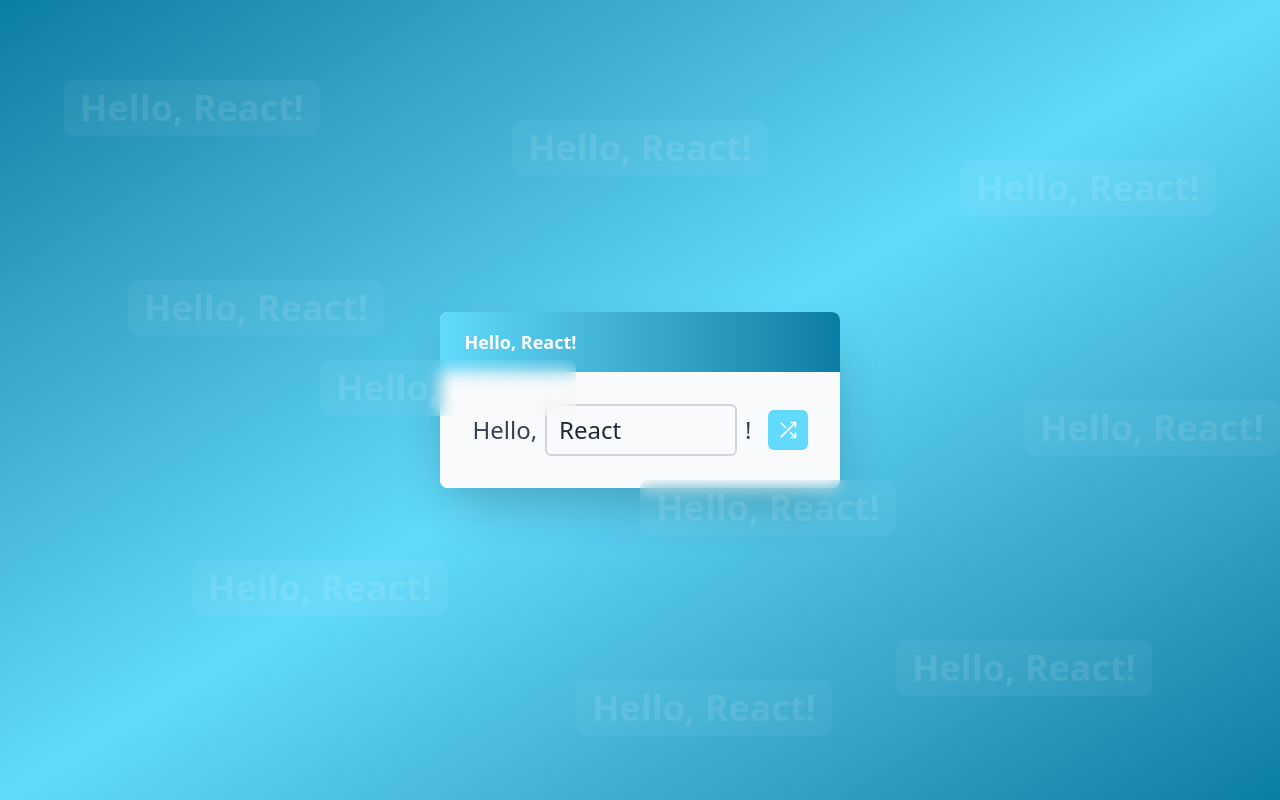
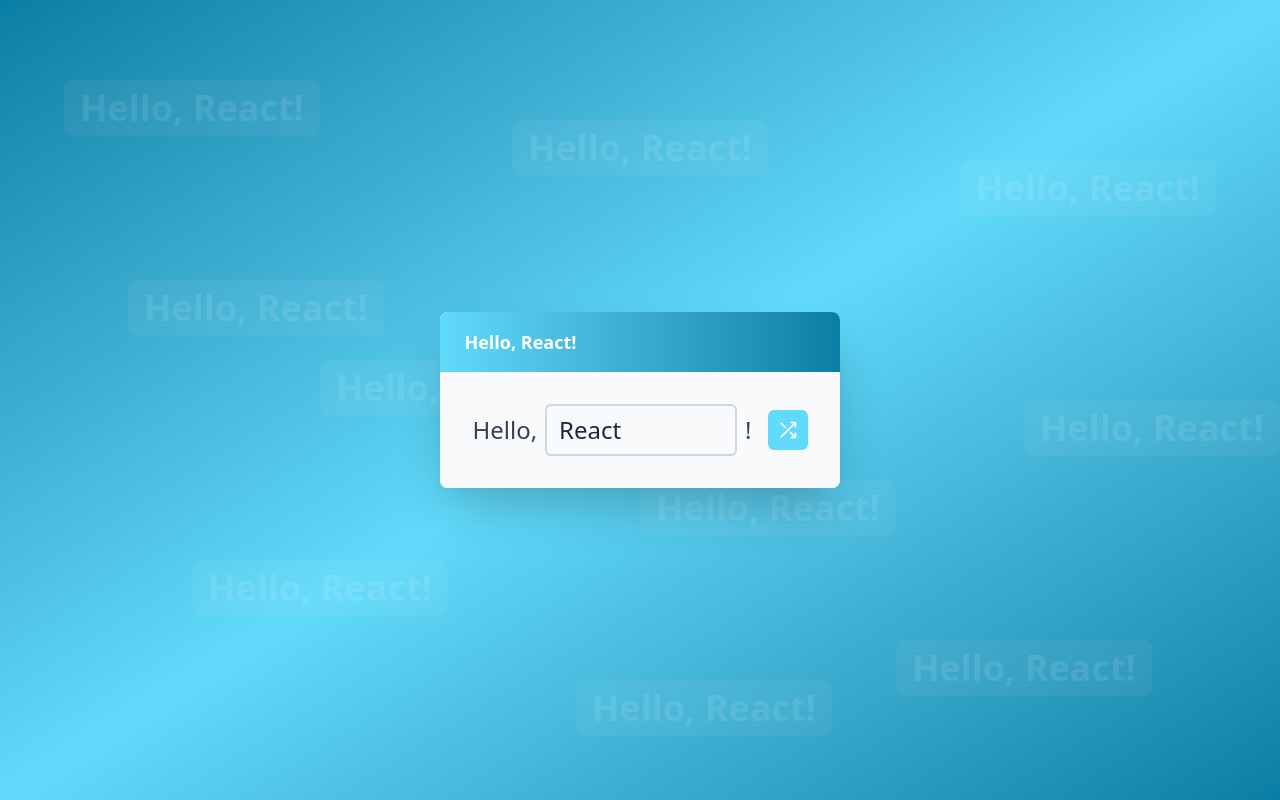
Before and after one commit to TheHelloWorldWriter/reacting, a React (Vite) app: page / in a window 1280 px wide. Built offline with nearby package versions, Linux system fonts and the light colour scheme.

Commit message:
Refactor App and GreetingDialog components for improved layout and z-index management; update placeholder text for consistency

```diff
--- a/src/App.tsx
+++ b/src/App.tsx
@@ -6,7 +6,7 @@ function App() {
   const { name, setName, handleShuffle, greeting } = useGreeting('React');
 
   return (
-    <div className="min-h-screen flex items-center justify-center bg-gradient-to-br from-[#087ea4] via-[#61DAFB] to-[#087ea4] relative overflow-hidden">
+    <div className="min-h-screen flex items-center justify-center bg-linear-to-br from-[#087ea4] via-[#61DAFB] to-[#087ea4] relative overflow-hidden">
       {/* Background Decorations - Always visible (mobile-first) */}
       <BackgroundDecoration top="10%" left="5%" text={greeting} />
       <BackgroundDecoration top="20%" left="75%" text={greeting} />
--- a/src/components/BackgroundDecoration.tsx
+++ b/src/components/BackgroundDecoration.tsx
@@ -8,7 +8,7 @@ interface BackgroundDecorationProps {
 export function BackgroundDecoration({ top, left, text, className = '' }: BackgroundDecorationProps) {
   return (
     <div
-      className={`pointer-events-none absolute truncate rounded-lg bg-white/5 px-4 py-2 text-4xl font-bold text-white/10 backdrop-blur-sm transition-all duration-500 select-none ${className}`}
+      className={`pointer-events-none absolute z-0 truncate rounded-lg bg-white/5 px-4 py-2 text-4xl font-bold text-white/10 backdrop-blur-sm transition-all duration-500 select-none ${className}`}
       style={{ top, left }}
     >
       {text}
--- a/src/components/GreetingDialog.tsx
+++ b/src/components/GreetingDialog.tsx
@@ -9,7 +9,7 @@ interface GreetingDialogProps {
 
 export function GreetingDialog({ name, greeting, onNameChange, onShuffle }: GreetingDialogProps) {
   return (
-    <div className="bg-white rounded-lg shadow-2xl overflow-hidden max-w-2xl transition-all duration-300">
+    <div className="relative z-10 bg-white rounded-lg shadow-2xl overflow-hidden max-w-2xl transition-all duration-300">
       {/* Title Bar */}
       <div className="bg-linear-to-r from-[#61DAFB] to-[#087ea4] px-6 py-4">
         <h2 className="text-white font-semibold text-lg transition-all duration-300">
@@ -26,7 +26,7 @@ export function GreetingDialog({ name, greeting, onNameChange, onShuffle }: Gree
             value={name}
             onChange={(e) => onNameChange(e.target.value)}
             className="w-48 px-3 py-2 border-2 border-gray-300 rounded-md focus:outline-none focus:border-[#61DAFB] transition-colors duration-200 text-gray-800"
-            placeholder="enter name..."
+            placeholder="Enter name..."
           />
           <span className="text-gray-700 font-medium">!</span>
           <button
```
